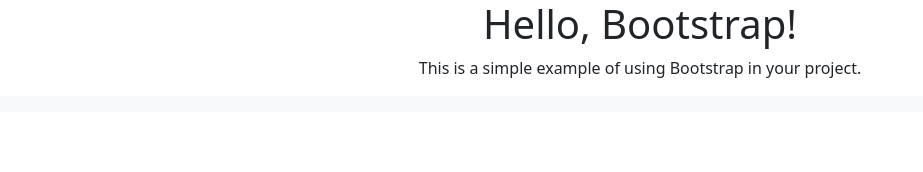
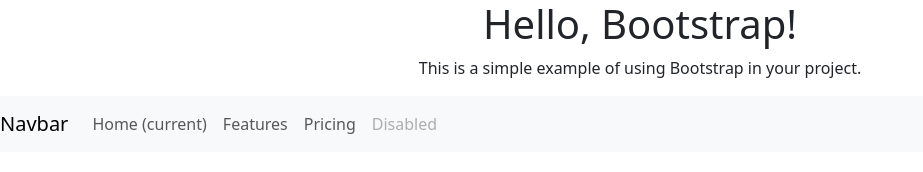
Before and after one commit to Alexander-Persson2/bootstrap-exercise, a plain HTML site: page index.html in a window 1280 px wide. Shown: the whole page, without its empty margins (0-923 px from the left). Drawn offline with Linux system fonts and the light colour scheme.

Commit message:
Added a responsive navigation bar

```diff
--- a/index.html
+++ b/index.html
@@ -16,8 +16,28 @@
 
     <!-- Responsive Navigation Bar -->
     <nav class="navbar navbar-expand-lg navbar-light bg-light">
+        <a class="navbar-brand" href="#">Navbar</a>
+        <button class="navbar-toggler" type="button" data-toggle="collapse" data-target="#navbarNav" aria-controls="navbarNav" aria-expanded="false" aria-label="Toggle navigation">
+        <span class="navbar-toggler-icon"></span>
+        </button>
+        <div class="collapse navbar-collapse" id="navbarNav">
+            <ul class="navbar-nav">
+                <li class="nav-item active">
+                    <a class="nav-link" href="#">Home <span class="sr-only">(current)</span></a>
+                </li>
+                <li class="nav-item">
+                    <a class="nav-link" href="#">Features</a>
+                </li>
+                <li class="nav-item">
+                    <a class="nav-link" href="#">Pricing</a>
+                </li>
+                <li class="nav-item">
+                    <a class="nav-link disabled" href="#">Disabled</a>
+                </li>
+            </ul>
+        </div>
+    </nav>
 
-    </nav>
     <script src="bootstrap/js/bootstrap.bundle.min.js"></script>
 
 </body>
```
